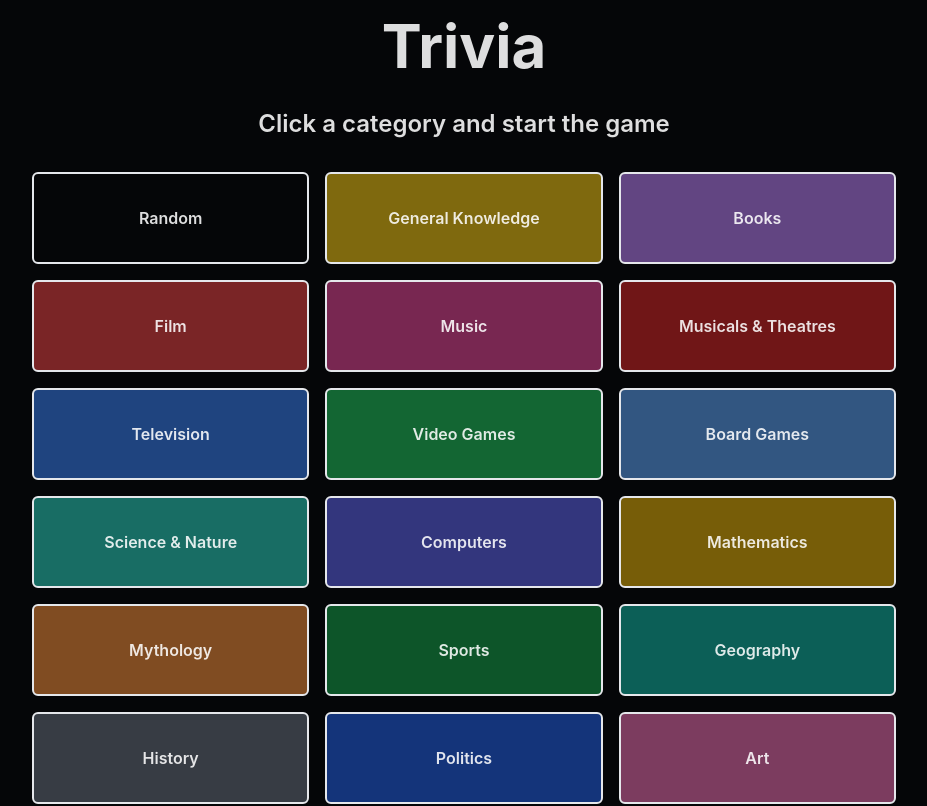
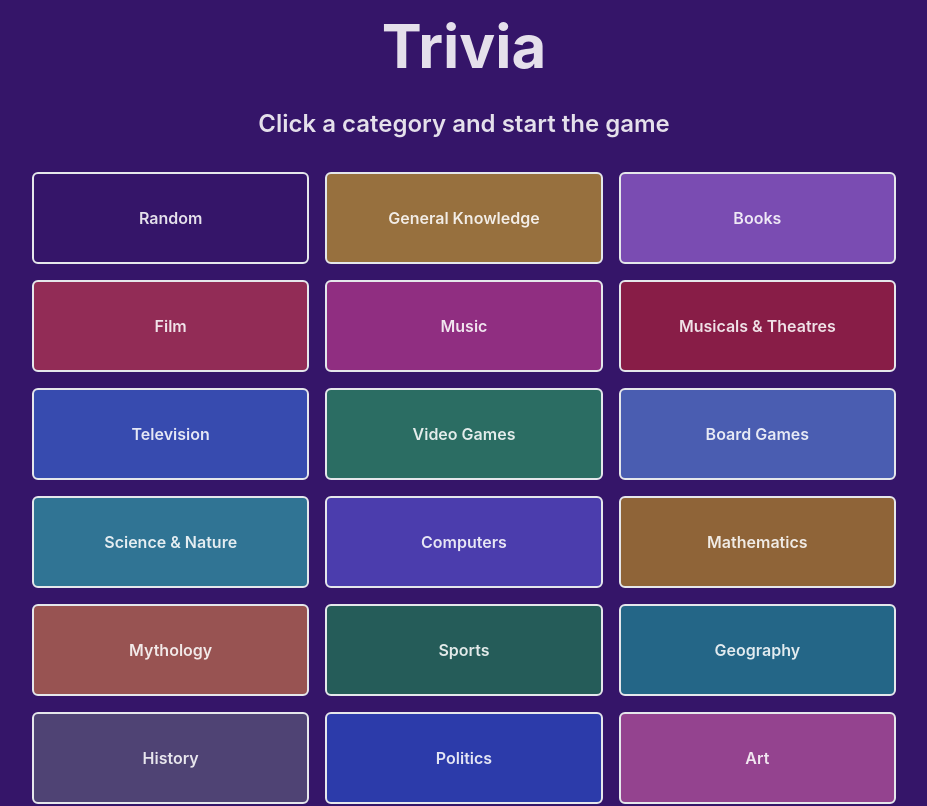
Before and after one commit to facindito/trivia, a React (Vite) app: page / in a window 1280 px wide. Shown: the top 806 px of the page, without its empty margins (176-1103 px from the left). Built offline with nearby package versions, Linux system fonts and the light colour scheme.

Commit message:
fix bg color

```diff
--- a/src/index.css
+++ b/src/index.css
@@ -8,7 +8,8 @@
   font-weight: 400;
   color-scheme: light dark;
   color: rgba(255, 255, 255, 0.87);
-  background-color: #050608;
+  /* background-color: #050608; */
+  background-color: #351569;
 
   font-synthesis: none;
   text-rendering: optimizeLegibility;
--- a/src/utils/index.js
+++ b/src/utils/index.js
@@ -1,8 +1,8 @@
 export function getBackgroundColor (index, info) {
   const { correctAnswer, selectedAnswer } = info
   if (selectedAnswer == null) return 'backdrop-blur-md bg-white/10 hover:border-violet-600'
-  if (index !== correctAnswer && index !== selectedAnswer) return 'backdrop-blur-md bg-white/10 opacity-20'
-  if (index === correctAnswer) return 'bg-violet-600 border-violet-600'
+  if (index !== correctAnswer && index !== selectedAnswer) return 'backdrop-blur-md bg-white/10 opacity-40'
+  if (index === correctAnswer) return 'bg-green-600 border-green-600'
   if (index === selectedAnswer) return 'bg-red-600 border-red-600'
   return 'backdrop-blur-md bg-white/10'
 }
```
